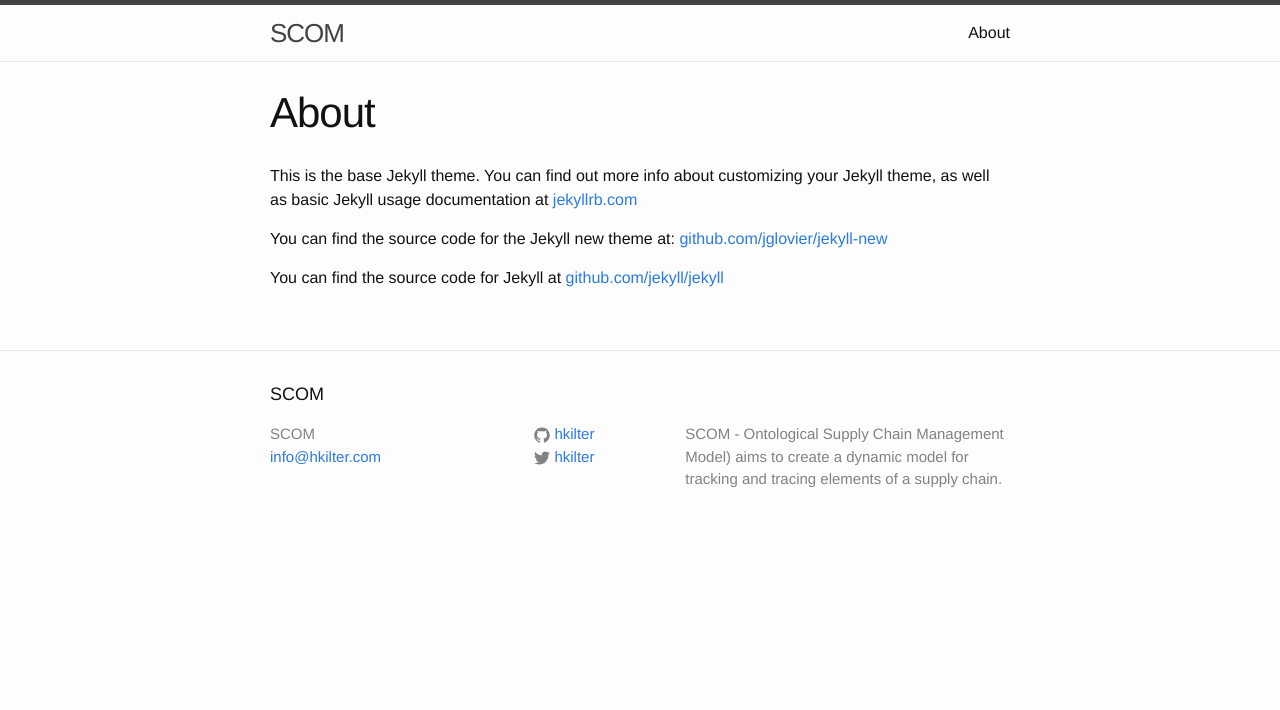
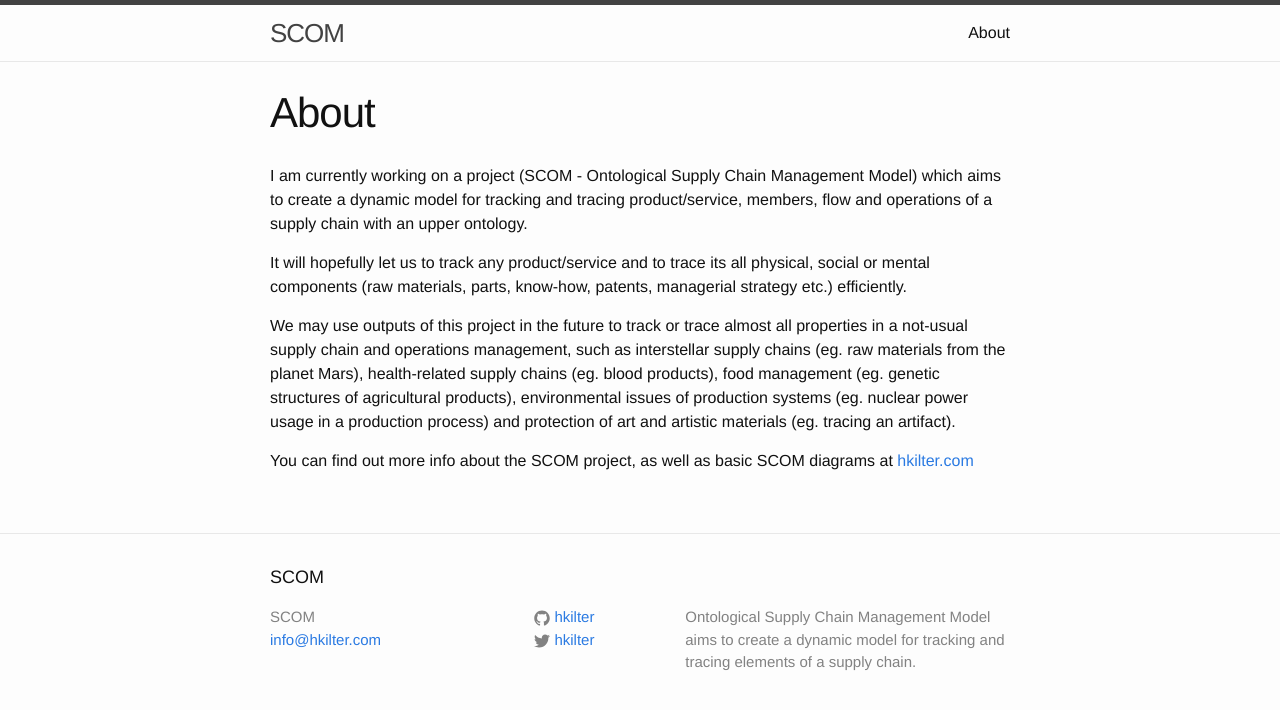
Before and after one commit to hkilter/hkilter-old.github.io, a Jekyll site: the page built from about.md, in a window 1280 px wide. Shown: the top 710 px of the page. Built offline with Jekyll 4.4.1, drawn with Linux system fonts in a browser that asks for light colours.

Commit message:
additions

```diff
--- a/_config.yml
+++ b/_config.yml
@@ -2,7 +2,7 @@
 title: SCOM
 email: info@hkilter.com
 description: > # this means to ignore newlines until "baseurl:"
-  SCOM - Ontological Supply Chain Management Model) aims to create
+  Ontological Supply Chain Management Model aims to create
   a dynamic model for tracking and tracing elements of a supply chain.
 baseurl: "" # the subpath of your site, e.g. /blog/
 url: "http://yourdomain.com" # the base hostname & protocol for your site
--- a/about.md
+++ b/about.md
@@ -4,8 +4,10 @@ title: About
 permalink: /about/
 ---
 
-This is the base Jekyll theme. You can find out more info about customizing your Jekyll theme, as well as basic Jekyll usage documentation at [jekyllrb.com](http://jekyllrb.com/)
+I am currently working on a project (SCOM - Ontological Supply Chain Management Model) which aims to create a dynamic model for tracking and tracing product/service, members, flow and operations of a supply chain with an upper ontology.
 
-You can find the source code for the Jekyll new theme at: [github.com/jglovier/jekyll-new](https://github.com/jglovier/jekyll-new)
+It will hopefully let us to track any product/service and to trace its all physical, social or mental components (raw materials, parts, know-how, patents, managerial strategy etc.) efficiently.
 
-You can find the source code for Jekyll at [github.com/jekyll/jekyll](https://github.com/jekyll/jekyll)
+We may use outputs of this project in the future to track or trace almost all properties in a not-usual supply chain and operations management, such as interstellar supply chains (eg. raw materials from the planet Mars), health-related supply chains (eg. blood products), food management (eg. genetic structures of agricultural products), environmental issues of production systems (eg. nuclear power usage in a production process) and protection of art and artistic materials (eg. tracing an artifact).
+
+You can find out more info about the SCOM project, as well as basic SCOM diagrams at [hkilter.com](http://hkilter.com/index.php?title=Research)
```
